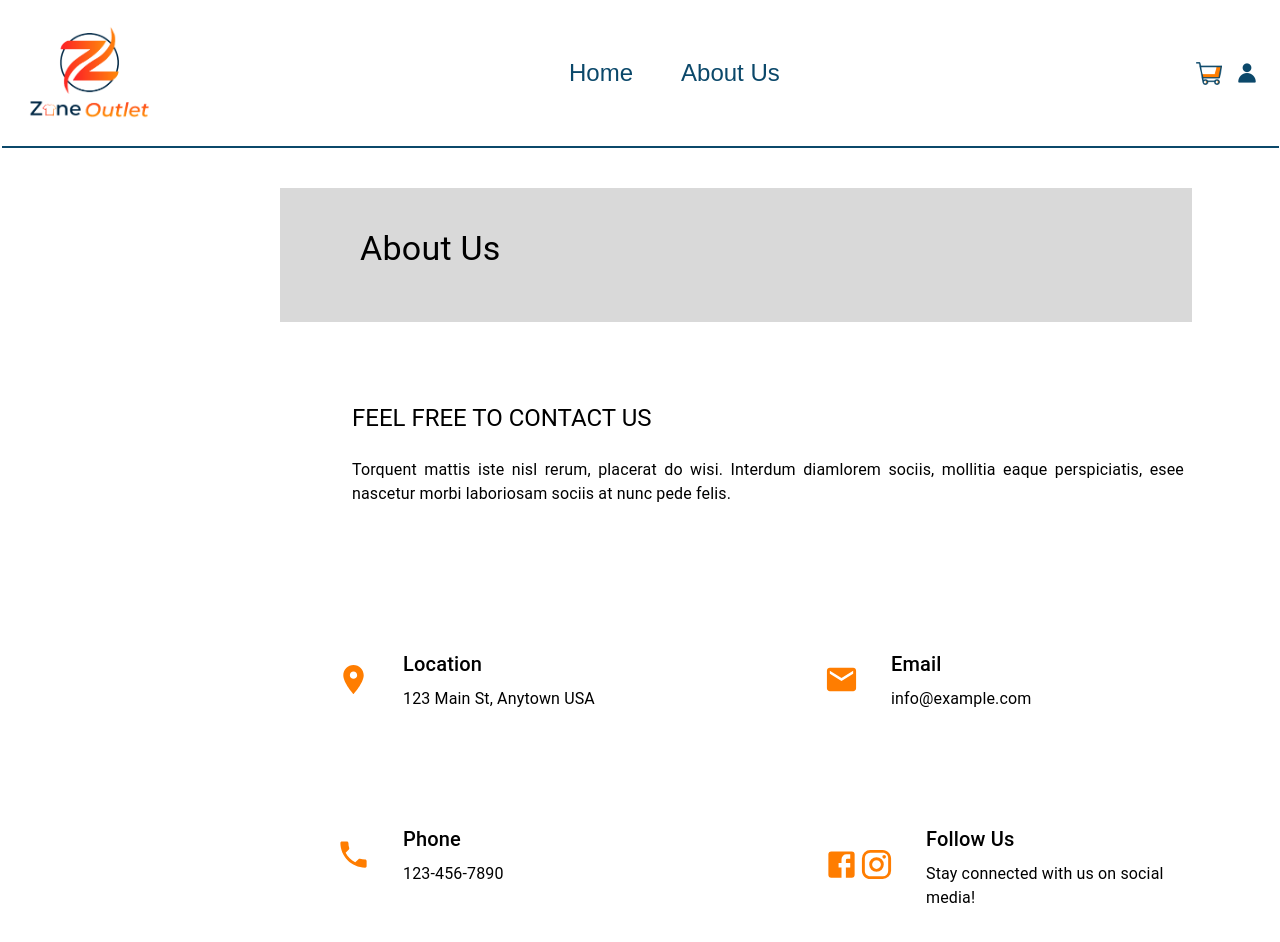
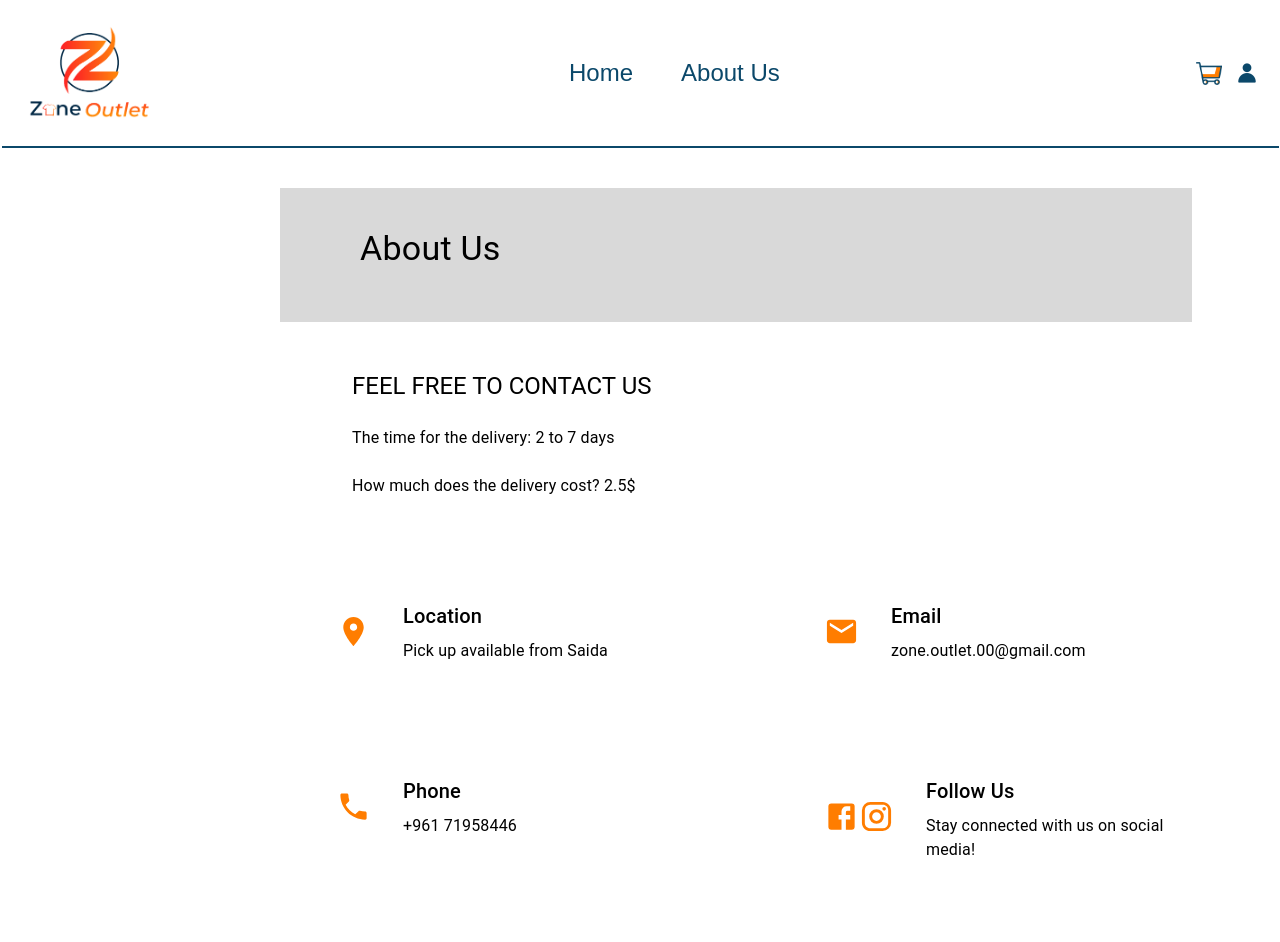
Before and after one commit to JihanSh/Real-Client-frontend, a React (Create React App) app: page /about in a window 1280 px wide. Shown: the top 942 px of the page. Built offline with nearby package versions, Linux system fonts and the light colour scheme.

Commit message:
added client information

```diff
--- a/src/pages/about/About.js
+++ b/src/pages/about/About.js
@@ -15,20 +15,23 @@ const About = () => {
     <>
     <Box bgcolor="#D9D9D9" p={{ xs: 2, sm: 3, md: 5 }} mt={{ xs: 3, sm: 4, md: 5 }}  width={{ xs: '100%', sm: '80%', md: '65%' }} ml={{ xs: -1, sm: 4, md: 35 }} >
         <Typography variant="h4"  ml={{ xs: 2, sm: 3, md: 5 }} gutterBottom>
-        About Us
+          About Us
         </Typography>
     </Box>
 
-    <Box p={{ xs: 3, sm: 4, md: 12 }} mb={-10} ml={{ xs: 2, sm: 3, md: 32 }} mt={{ xs: -3, sm: -4, md: -6 }} >
+    <Box p={{ xs: 3, sm: 4, md: 12 }} mb={-10} ml={{ xs: 2, sm: 3, md: 32 }} mt={{ xs: -3, sm: -4, md: -10 }} >
         <Typography variant="h5" mt={{ xs: 3, sm: 4 }} gutterBottom>
             FEEL FREE TO CONTACT US
         </Typography>
         <Typography variant="body1" align="justify" mt={3} gutterBottom>
-        Torquent mattis iste nisl rerum, placerat do wisi. Interdum diamlorem sociis, mollitia eaque perspiciatis, esee nascetur morbi laboriosam sociis at nunc pede felis.
+          The time for the delivery: 2 to 7 days
+        </Typography>
+        <Typography variant="body1" align="justify" mt={3} gutterBottom>
+          How much does the delivery cost? 2.5$
         </Typography>
       </Box>
 
-    <Box mt={5} ml={{ xs: 2, sm: 4, md: 32 }} p={{ xs: 2, sm: 4, md: 6 }}>
+    <Box mt={{ xs: 6, sm: 4, md: -1 }} ml={{ xs: 2, sm: 4, md: 32 }} p={{ xs: 2, sm: 4, md: 6 }}>
       <Grid container spacing={{ xs: 2, sm: 4, md: 6 }}>
         <Grid item xs={12} md={6}>
           <Box  p={{ xs: 2, sm: 4 }} display="flex" alignItems="center">
@@ -38,7 +41,7 @@ const About = () => {
                 Location
               </Typography>
               <Typography variant="body1">
-                123 Main St, Anytown USA
+                Pick up available from Saida
               </Typography>
             </Box>
           </Box>
@@ -52,7 +55,7 @@ const About = () => {
                 Email
               </Typography>
               <Typography variant="body1">
-                info@example.com
+                zone.outlet.00@gmail.com
               </Typography>
             </Box>
           </Box>
@@ -66,7 +69,7 @@ const About = () => {
                 Phone
               </Typography>
               <Typography variant="body1">
-                123-456-7890
+                +961 71958446
               </Typography>
             </Box>
           </Box>
@@ -75,8 +78,8 @@ const About = () => {
         <Grid item xs={12} md={6} >
           <Box  p={{ xs: 2, sm: 4 }}  display="flex" alignItems="center" >
             <Box display="flex" alignItems="center" >
-             <a  href="/"> <FacebookIcon color="primary" fontSize="large" style={iconStyle} /></a>
-             <a href="/"> <InstagramIcon color="primary" fontSize="large" style={iconStyle} /> </a>
+             <a  href="https://www.facebook.com/ZONE.Outlet.0?mibextid=LQQJ4d"> <FacebookIcon color="primary" fontSize="large" style={iconStyle} /></a>
+             <a href="https://instagram.com/_zone_outlet_?igshid=YmMyMTA2M2Y="> <InstagramIcon color="primary" fontSize="large" style={iconStyle} /> </a>
             </Box>
             <Box ml={{ xs: 2, sm: 4 }} >
               <Typography variant={variant} gutterBottom>
```
